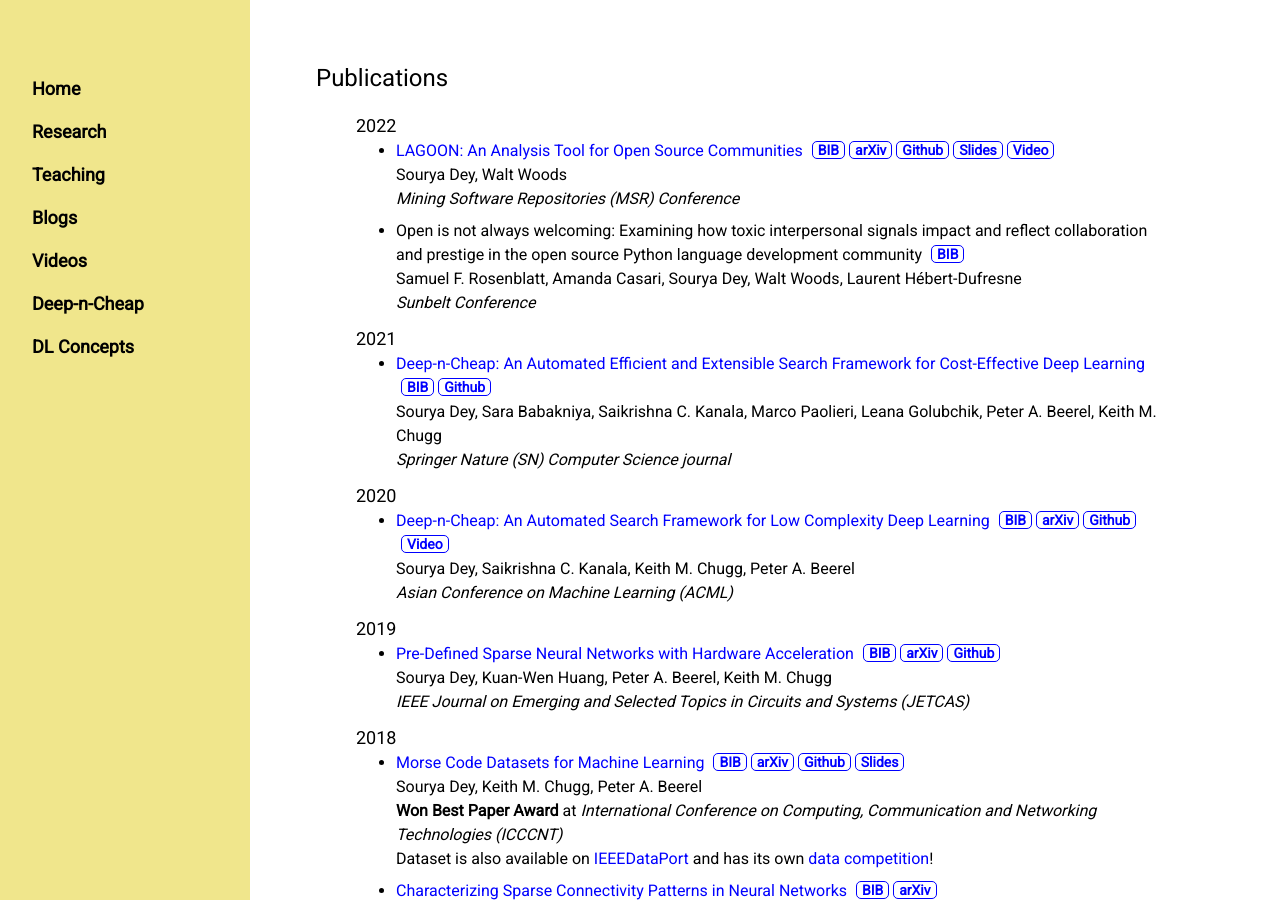
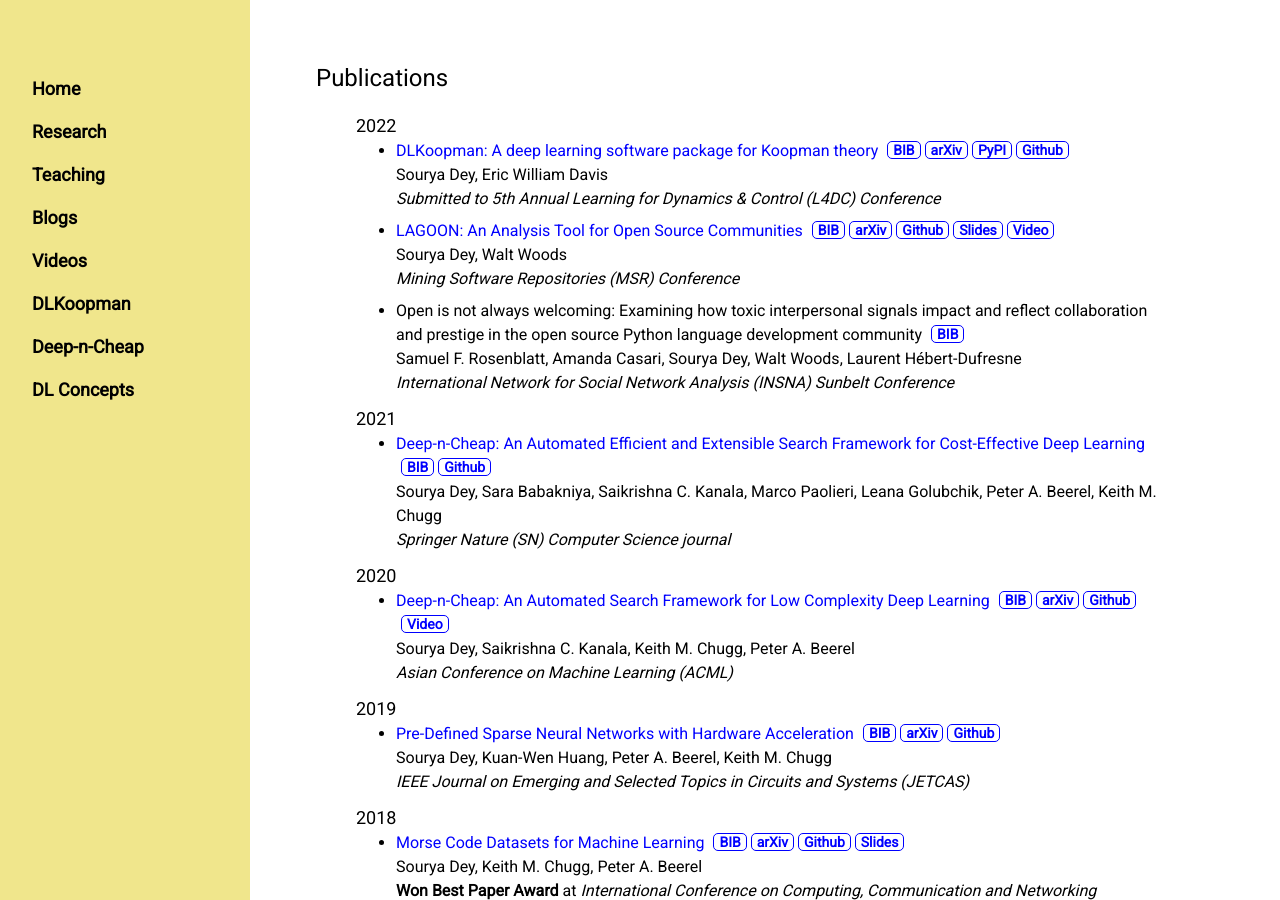
Before and after one commit to souryadey/souryadey.github.io, a Jekyll site: the page built from research/index.html, in a window 1280 px wide and 900 px high. Built offline with Jekyll 4.4.1, drawn with Linux system fonts in a browser that asks for light colours.

Commit message:
add dlkoopman info

```diff
--- a/_layouts/default.html
+++ b/_layouts/default.html
@@ -70,6 +70,7 @@
     			<a href="/teaching" onclick="w3_close()" class="w3-bar-item w3-button w3-hover-white">Teaching</a>
 				<a href="/blogs" onclick="w3_close()" class="w3-bar-item w3-button w3-hover-white">Blogs</a>
 				<a href="https://www.youtube.com/channel/UCljltoEsl97cIFshPZ_LdBw" target="_blank" onclick="w3_close()" class="w3-bar-item w3-button w3-hover-white">Videos</a>
+				<a href="https://pypi.org/project/dlkoopman/" target="_blank" onclick="w3_close()" class="w3-bar-item w3-button w3-hover-white">DLKoopman</a>
 				<a href="https://github.com/souryadey/deep-n-cheap" target="_blank" onclick="w3_close()" class="w3-bar-item w3-button w3-hover-white">Deep-n-Cheap</a>
     		    <a href="https://www.overleaf.com/read/npsjxycvygtk" target="_blank" onclick="w3_close()" class="w3-bar-item w3-button w3-hover-white">DL Concepts</a>
     		    <!-- MAYBE TODO: Add section for undergrad work - DDA and whirlpool -->
--- a/research/index.html
+++ b/research/index.html
@@ -19,6 +19,15 @@
 
     	<li><h5>2022</h5></li>
     	<ul style="list-style-type:disc;">
+			<li>
+    			<a class="inlink" href="https://arxiv.org/abs/2211.08992" target="_blank">DLKoopman: A deep learning software package for Koopman theory</a>
+    			<a class="pub" href="/research/bibs/L4DC2022.bib">BIB</a>
+    			<a class="pub" href="https://arxiv.org/abs/2211.08992" target="_blank">arXiv</a>
+				<a class="pub" href="https://pypi.org/project/dlkoopman/" target="_blank">PyPI</a>
+    			<a class="pub" href="https://github.com/GaloisInc/dlkoopman" target="_blank">Github</a><br>
+    			Sourya Dey, Eric William Davis<br>
+    			<i>Submitted to 5th Annual Learning for Dynamics & Control (L4DC) Conference</i>
+    		</li>
     		<li>
     			<a class="inlink" href="https://www.growkudos.com/publications/10.1145%25252F3524842.3528504/reader" target="_blank">LAGOON: An Analysis Tool for Open Source Communities</a>
     			<a class="pub" href="/research/bibs/MSR2022.bib">BIB</a>
@@ -33,7 +42,7 @@
     			Open is not always welcoming: Examining how toxic interpersonal signals impact and reflect collaboration and prestige in the open source Python language development community
     			<a class="pub" href="/research/bibs/Sunbelt2022.bib">BIB</a><br>
     			Samuel F. Rosenblatt, Amanda Casari, Sourya Dey, Walt Woods, Laurent Hébert-Dufresne<br>
-    			<i>Sunbelt Conference</i>
+    			<i>International Network for Social Network Analysis (INSNA) Sunbelt Conference</i>
     		</li>
     	</ul>
 
```
Also changed, not shown: index.html (+8 -8 lines), research/bibs/L4DC2022.bib (added, +7 -0 lines).
